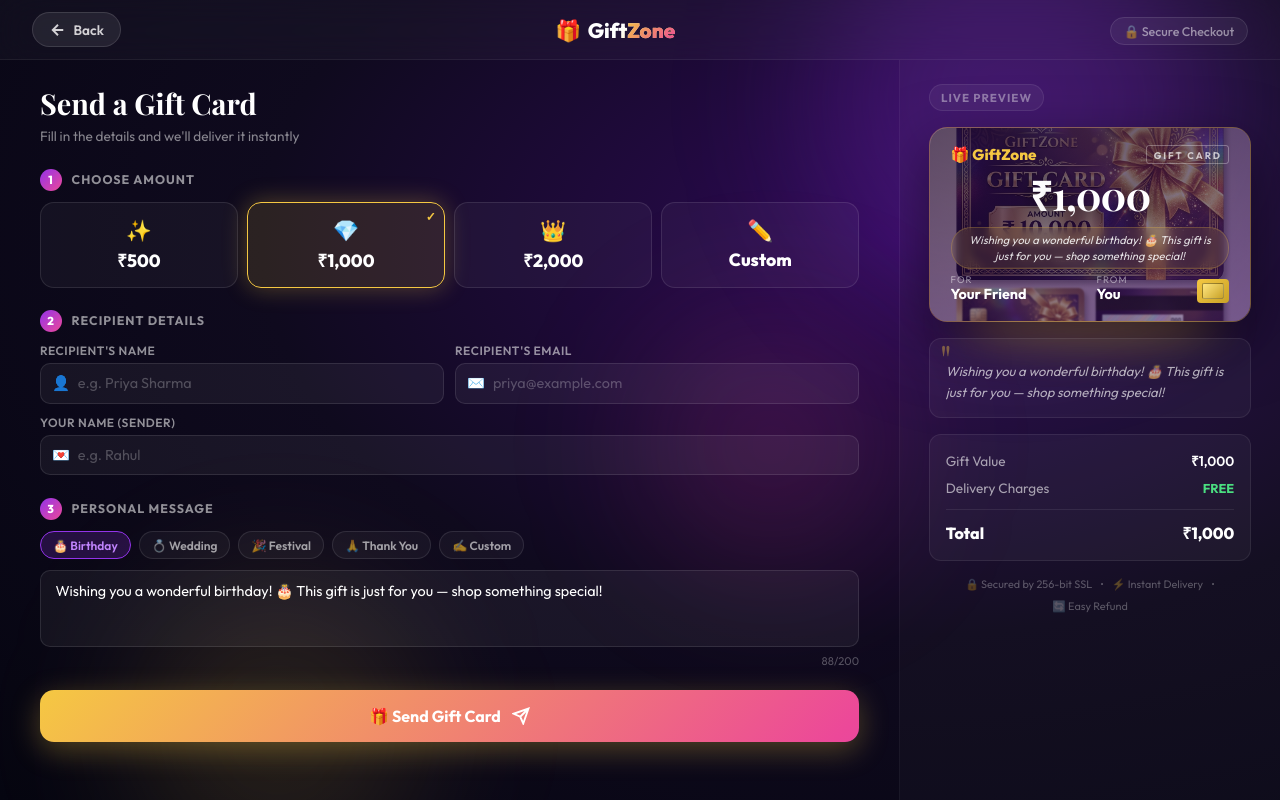
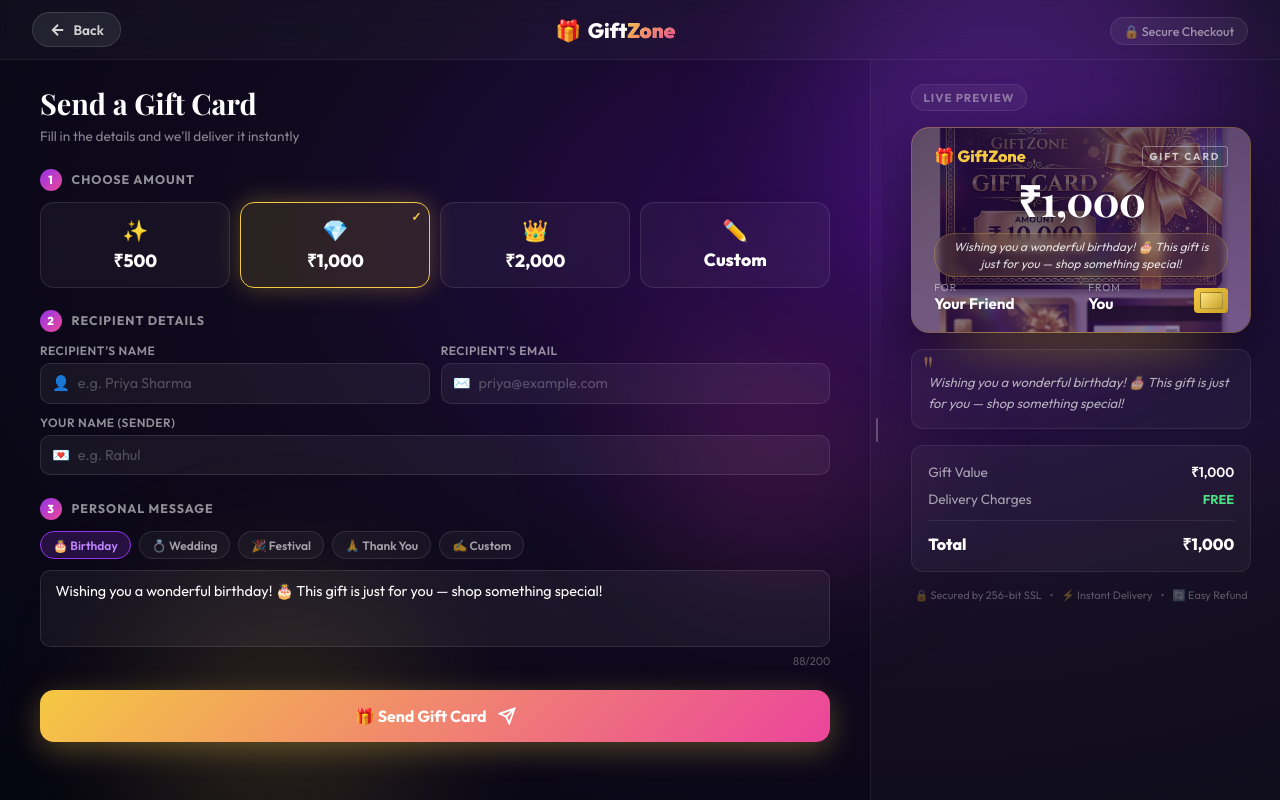
Before and after one commit to vaibhavraj26/giftzone-online-gift-vouchers, a React (Vite) app: page / in a window 1280 px wide. Both pictures are taken after a click on the button "Send a Gift". Built offline with nearby package versions, Linux system fonts and the light colour scheme.

Commit message:
refactor: making preview adjustable

```diff
--- a/src/PurchasePage.css
+++ b/src/PurchasePage.css
@@ -127,10 +127,9 @@
 
 /* Form Panel */
 .form-panel {
-  flex: 1.1;
+  flex-shrink: 0;
   padding: 1.5rem 2.5rem;
   overflow-y: auto;
-  border-right: 1px solid rgba(255,255,255,0.06);
 }
 
 .form-header {
@@ -478,14 +477,71 @@
 
 /* Preview Panel */
 .preview-panel {
-  width: 380px;
-  flex-shrink: 0;
+  flex: 1;
+  min-width: 380px; /* Prevent squeezing smaller than its initial width */
   padding: 1.5rem 1.8rem;
   display: flex;
   flex-direction: column;
   gap: 1rem;
   overflow-y: auto;
   background: rgba(255,255,255,0.02);
+}
+
+.preview-content {
+  width: 100%;
+  max-width: 100%;
+  display: flex;
+  flex-direction: column;
+  gap: 1rem;
+}
+
+/* Drag Resizing Layout */
+.layout-dragging {
+  user-select: none;
+  -webkit-user-select: none;
+  cursor: col-resize;
+}
+
+.resize-divider {
+  width: 12px;
+  cursor: col-resize;
+  position: relative;
+  background: rgba(255, 255, 255, 0.02);
+  border-left: 1px solid rgba(255, 255, 255, 0.06);
+  transition: background 0.2s, border-color 0.2s;
+  z-index: 10;
+  display: flex;
+  align-items: center;
+  justify-content: center;
+  user-select: none;
+  -webkit-user-select: none;
+  flex-shrink: 0;
+}
+
+.resize-divider::after {
+  content: '';
+  width: 2px;
+  height: 24px;
+  background: rgba(255, 255, 255, 0.25);
+  border-radius: 2px;
+  transition: background 0.2s, height 0.2s, box-shadow 0.2s;
+}
+
+.resize-divider:hover {
+  background: rgba(147, 51, 234, 0.1);
+  border-left-color: rgba(147, 51, 234, 0.4);
+}
+
+.resize-divider:hover::after,
+.resize-divider.dragging::after {
+  background: #f5c842;
+  height: 36px;
+  box-shadow: 0 0 8px rgba(245, 200, 66, 0.6);
+}
+
+.resize-divider.dragging {
+  background: rgba(147, 51, 234, 0.2);
+  border-left-color: rgba(147, 51, 234, 0.6);
 }
 
 .preview-header {
@@ -518,12 +574,13 @@
 
 .preview-card {
   width: 100%;
-  height: 195px;
+  aspect-ratio: 1.65;
   border-radius: 18px;
   overflow: hidden;
   position: relative;
   box-shadow: 0 20px 60px rgba(0,0,0,0.5);
   transition: all 0.4s;
+  container-type: inline-size;
 }
 
 .preview-card:hover {
@@ -563,7 +620,7 @@
 .preview-overlay {
   position: absolute;
   inset: 0;
-  padding: 1.1rem 1.3rem;
+  padding: 5.5cqw 6.5cqw;
   display: flex;
   flex-direction: column;
   justify-content: space-between;
@@ -579,17 +636,17 @@
 
 .preview-brand {
   font-weight: 800;
-  font-size: 0.95rem;
+  font-size: 4.8cqw;
   color: #f5c842;
 }
 
 .preview-badge {
-  font-size: 0.6rem;
+  font-size: 3cqw;
   font-weight: 700;
   letter-spacing: 2px;
   color: rgba(255,255,255,0.7);
-  border: 1px solid rgba(255,255,255,0.3);
-  padding: 0.15rem 0.4rem;
+  border: 1px solid rgba(255,255,255,0.35);
+  padding: 0.8cqw 2cqw;
   border-radius: 3px;
 }
 
@@ -599,7 +656,7 @@
 
 .preview-amount {
   font-family: var(--font-heading);
-  font-size: 2.5rem;
+  font-size: 12.5cqw;
   font-weight: 700;
   color: #fff;
   text-shadow: 0 4px 20px rgba(0,0,0,0.8);
@@ -613,25 +670,25 @@
 }
 
 .preview-label {
-  font-size: 0.6rem;
+  font-size: 3cqw;
   color: rgba(255,255,255,0.5);
   text-transform: uppercase;
   letter-spacing: 1px;
 }
 
 .preview-name {
-  font-size: 0.9rem;
+  font-size: 4.5cqw;
   font-weight: 700;
   color: #fff;
-  max-width: 100px;
+  max-width: 32cqw;
   overflow: hidden;
   text-overflow: ellipsis;
   white-space: nowrap;
 }
 
 .preview-chip {
-  width: 32px;
-  height: 24px;
+  width: 10cqw;
+  height: 7.5cqw;
   background: linear-gradient(135deg, #f5c842, #c9a227);
   border-radius: 4px;
   display: flex;
@@ -640,8 +697,8 @@
 }
 
 .preview-chip-inner {
-  width: 22px;
-  height: 16px;
+  width: 7cqw;
+  height: 5cqw;
   border: 1.5px solid rgba(0,0,0,0.3);
   border-radius: 2px;
   background: linear-gradient(135deg, #ffe680, #c9a227);
@@ -838,14 +895,14 @@
 }
 
 .card-message {
-  font-size: 0.7rem;
+  font-size: 3.5cqw;
   font-style: italic;
   color: rgba(255, 255, 255, 0.85);
   text-align: center;
   background: rgba(245, 200, 66, 0.1);
   border: 1px solid rgba(245, 200, 66, 0.22);
   border-radius: 20px;
-  padding: 0.25rem 0.65rem;
+  padding: 1.2cqw 3cqw;
   line-height: 1.45;
   letter-spacing: 0.1px;
   backdrop-filter: blur(4px);
--- a/src/PurchasePage.jsx
+++ b/src/PurchasePage.jsx
@@ -16,6 +16,16 @@
   custom: "",
 };
 
+// Pure helper to generate pseudo-random values for confetti delay and positions to satisfy eslint purity checks
+const getConfettiStyle = (i) => {
+  const left = (Math.sin((i + 1) * 75.3) * 0.5 + 0.5) * 100;
+  const delay = (Math.sin((i + 1) * 33.7) * 0.5 + 0.5) * 2;
+  return {
+    left: `${left}%`,
+    animationDelay: `${delay}s`,
+  };
+};
+
 export default function PurchasePage({ onBack }) {
   const [denomination, setDenomination] = useState(1000);
   const [customAmount, setCustomAmount] = useState('');
@@ -23,13 +33,18 @@
   const [recipientName, setRecipientName] = useState('');
   const [recipientEmail, setRecipientEmail] = useState('');
   const [senderName, setSenderName] = useState('');
-  const [message, setMessage] = useState('');
+  const [message, setMessage] = useState(OCCASION_MESSAGES.birthday);
   const [occasion, setOccasion] = useState('birthday');
   const [submitted, setSubmitted] = useState(false);
   const [errors, setErrors] = useState({});
   const [cardFlipping, setCardFlipping] = useState(false);
   const prevDenom = useRef(denomination);
   const customInputRef = useRef(null);
+
+  // Resize states
+  const [leftWidth, setLeftWidth] = useState(68);
+  const [isDragging, setIsDragging] = useState(false);
+  const containerRef = useRef(null);
 
   // When denomination changes, animate the card
   useEffect(() => {
@@ -49,12 +64,54 @@
     }
   }, [isCustom]);
 
-  // Auto-fill message on occasion change
+  // Handle occasion change and update message state without synchronous useEffect rendering
+  const handleOccasionChange = (occ) => {
+    setOccasion(occ);
+    if (occ !== 'custom') {
+      setMessage(OCCASION_MESSAGES[occ]);
+    }
+  };
+
+  // Pointer/mouse resize handler for adjustable split layout
+  const handlePointerDown = (e) => {
+    e.preventDefault();
+    setIsDragging(true);
+  };
+
   useEffect(() => {
-    if (occasion !== 'custom') {
-      setMessage(OCCASION_MESSAGES[occasion]);
-    }
-  }, [occasion]);
+    if (!isDragging) return;
+
+    const handlePointerMove = (e) => {
+      if (!containerRef.current) return;
+      const containerRect = containerRef.current.getBoundingClientRect();
+      const containerWidth = containerRect.width;
+      if (containerWidth === 0) return;
+
+      const relativeX = e.clientX - containerRect.left;
+      let newPercent = (relativeX / containerWidth) * 100;
+
+      // Constrain right layout width to a minimum of 380px (its initial width)
+      // 380px + 12px (divider) = 392px. Remaining percentage for left layout:
+      const maxPercent = ((containerWidth - 392) / containerWidth) * 100;
+      const safeMaxPercent = Math.max(50, maxPercent);
+
+      // Constrain between 50% (50-50 split) and the calculated max percent
+      newPercent = Math.max(50, Math.min(newPercent, safeMaxPercent));
+      setLeftWidth(newPercent);
+    };
+
+    const handlePointerUp = () => {
+      setIsDragging(false);
+    };
+
+    window.addEventListener('pointermove', handlePointerMove);
+    window.addEventListener('pointerup', handlePointerUp);
+
+    return () => {
+      window.removeEventListener('pointermove', handlePointerMove);
+      window.removeEventListener('pointerup', handlePointerUp);
+    };
+  }, [isDragging]);
 
   // Effective amount shown everywhere
   const effectiveAmount = isCustom ? (parseInt(customAmount) || 0) : denomination;
@@ -93,7 +150,7 @@
     setRecipientName('');
     setRecipientEmail('');
     setSenderName('');
-    setMessage('');
+    setMessage(OCCASION_MESSAGES.birthday);
     setDenomination(1000);
     setCustomAmount('');
     setIsCustom(false);
@@ -109,13 +166,16 @@
         </div>
         <div className="success-card">
           <div className="success-confetti">
-            {Array.from({length: 20}).map((_, i) => (
+            {Array.from({length: 20}).map((_, i) => {
+              const confettiStyle = getConfettiStyle(i);
+              return (
                 <span key={i} className="confetti-piece" style={{
-                left: `${Math.random()*100}%`,
-                animationDelay: `${Math.random()*2}s`,
+                  left: confettiStyle.left,
+                  animationDelay: confettiStyle.animationDelay,
                   background: ['#f5c842','#ec4899','#9333ea','#22d3ee'][i%4],
                 }} />
-            ))}
+              );
+            })}
           </div>
           <div className="success-icon">🎁</div>
           <h2 className="success-title">Gift Card Sent!</h2>
@@ -188,10 +248,10 @@
       </div>
 
       {/* Main Layout */}
-      <div className="purchase-layout">
+      <div className={`purchase-layout ${isDragging ? 'layout-dragging' : ''}`} ref={containerRef}>
 
         {/* LEFT — Form */}
-        <div className="form-panel">
+        <div className="form-panel" style={{ width: `${leftWidth}%` }}>
           <div className="form-header">
             <h1 className="form-title">Send a Gift Card</h1>
             <p className="form-subtitle">Fill in the details and we'll deliver it instantly</p>
@@ -321,7 +381,7 @@
                     key={occ}
                     type="button"
                     className={`occ-pill ${occasion === occ ? 'occ-pill--active' : ''}`}
-                    onClick={() => setOccasion(occ)}
+                    onClick={() => handleOccasionChange(occ)}
                   >
                     {occ === 'birthday' ? '🎂 Birthday' :
                      occ === 'wedding' ? '💍 Wedding' :
@@ -354,12 +414,19 @@
           </form>
         </div>
 
+        {/* Divider Handle */}
+        <div
+          className={`resize-divider ${isDragging ? 'dragging' : ''}`}
+          onPointerDown={handlePointerDown}
+        />
+
         {/* RIGHT — Preview */}
         <div className="preview-panel">
           <div className="preview-header">
             <span className="preview-label-tag">Live Preview</span>
           </div>
 
+          <div className="preview-content">
             <div className={`preview-card-wrapper ${cardFlipping ? 'card-flip-anim' : ''}`}>
               <div className={`preview-card preview-card--${selectedDenom.theme}`}>
                 <img src="/giftcard_bg.png" alt="Gift Card" className="preview-bg" />
@@ -432,5 +499,6 @@
           </div>
         </div>
       </div>
+    </div>
   );
 }
```
Lines whose indentation alone changed are shown as unchanged.
